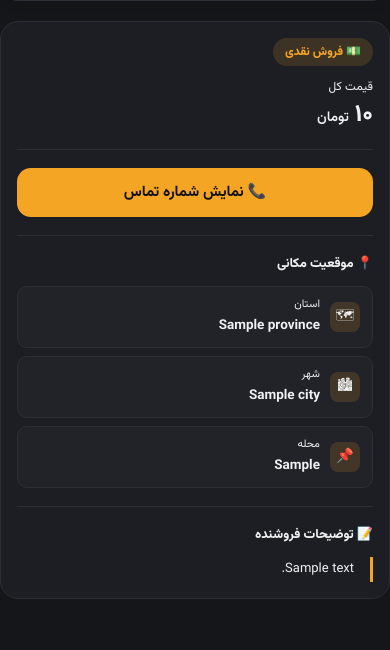
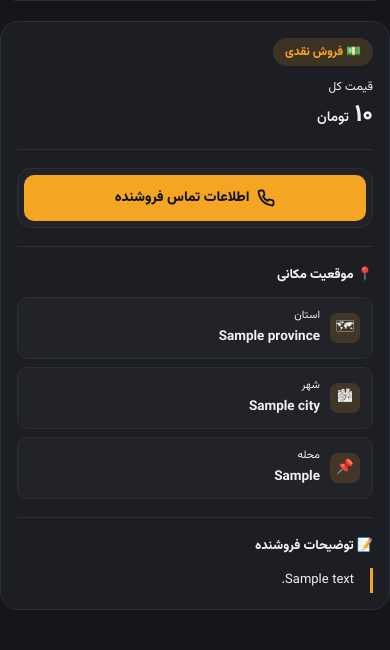
Before and after one commit to Amir-Pers/University-DB-Project, a Django app: page /advertisements/1/ in a window 390 px wide. Shown: the part 1299-1949 px from the top of the page. Run offline with Django 5.2, Linux system fonts and the light colour scheme; tables that the repository leaves empty hold one stand-in row (values such as "Sample post").

Commit message:
redesign contact section layout and remove legacy call hints

```diff
--- a/static/css/ad-detail.css
+++ b/static/css/ad-detail.css
@@ -35,7 +35,6 @@
   align-items: start;
 }
 
-/* اصلاح اولویت در نمایشگرهای کوچک (موبایل): باکس اصلی آگهی بالاتر قرار می‌گیرد */
 .ad-main-box {
   order: 1;
 }
@@ -160,13 +159,12 @@
   position: relative;
   border-radius: 18px;
   overflow: hidden;
-  background: #0d0d0d; /* پس‌زمینه تیره برای پر کردن فضای خالی عکس‌های غیر استاندارد */
+  background: #0d0d0d;
   display: flex;
   align-items: center;
   justify-content: center;
 }
 
-/* نمایش کامل عکس بدون هیچ‌گونه برش و کات شدن بالا/پایین */
 .detail-main-image img {
   max-width: 100%;
   max-height: 100%;
@@ -389,38 +387,68 @@
   margin-bottom: 12px;
 }
 
-.contact-btn {
+/* ================= ساختار جدید کارت تماس ================= */
+.seller-contact-card {
+  background: var(--card);
+  border: 1px solid var(--line);
+  border-radius: 14px;
+  padding: 6px;
+  overflow: hidden;
+  transition: border-color 0.25s;
+}
+
+.seller-contact-card:hover {
+  border-color: var(--amber);
+}
+
+.contact-action-btn {
   width: 100%;
-  padding: 13px;
+  padding: 12px 14px;
   border: none;
-  border-radius: 14px;
+  border-radius: 10px;
   background: var(--amber);
   color: #111;
-  font-size: 15px;
-  font-weight: 700;
+  font-size: 14px;
+  font-weight: 800;
   cursor: pointer;
-  transition: .25s;
+  display: flex;
+  align-items: center;
+  justify-content: center;
+  gap: 8px;
+  transition: all 0.25s ease;
 }
 
-.contact-btn:hover {
-  transform: translateY(-2px);
+.contact-action-btn .btn-icon {
+  display: flex;
+  align-items: center;
 }
 
-.phone-box {
+.contact-action-btn:hover {
+  background: #fbc02d;
+}
+
+.phone-display-box {
   display: none;
-  margin-top: 10px;
-  text-align: center;
-  padding: 12px;
-  border-radius: 14px;
-  background: var(--card);
-  border: 1px solid var(--line);
-  font-size: 19px;
-  font-weight: 700;
-  letter-spacing: 1px;
+  align-items: center;
+  justify-content: center;
+  padding: 12px 10px 8px 10px;
   text-decoration: none;
+}
+
+.seller-contact-card.revealed .phone-display-box {
+  display: flex;
+}
+
+.phone-num-val {
+  font-family: inherit;
+  font-size: 18px;
+  font-weight: 900;
   color: var(--amber);
+  letter-spacing: 2px;
   direction: ltr;
 }
+
+/* ======================================================== */
 
 .sidebar-location-list {
   display: flex;
@@ -490,7 +518,7 @@
 
 @media(max-width: 768px) {
   .detail-main-image {
-    height: 340px; /* افزایش ارتفاع کادر اصلی عکس در تبلت و موبایل */
+    height: 340px;
   }
   .ad-main-box,
   .ad-sidebar-card {
--- a/static/js/ad-detail.js
+++ b/static/js/ad-detail.js
@@ -1,17 +1,17 @@
 document.addEventListener("DOMContentLoaded", function() {
 
-  // مدیریت نمایش و پنهان‌سازی شماره تماس
   const btn = document.getElementById("showPhoneBtn");
-  const phone = document.getElementById("phoneBox");
+  const card = document.getElementById("sellerContactCard");
 
-  if (btn && phone) {
+  if (btn && card) {
     btn.addEventListener("click", function() {
-      if (phone.style.display === "none" || phone.style.display === "") {
-        phone.style.display = "block";
-        btn.textContent = "🙈 پنهان کردن شماره تماس";
+      card.classList.toggle("revealed");
+
+      const btnSpan = btn.querySelector("span");
+      if (card.classList.contains("revealed")) {
+        if (btnSpan) btnSpan.textContent = "بستن شماره تماس";
       } else {
-        phone.style.display = "none";
-        btn.textContent = "📞 نمایش شماره تماس";
+        if (btnSpan) btnSpan.textContent = "اطلاعات تماس فروشنده";
       }
     });
   }
--- a/templates/advertisements/ad_detail.html
+++ b/templates/advertisements/ad_detail.html
@@ -209,12 +209,19 @@
           {% endif %}
         </div>
 
-        <!-- تماس با فروشنده -->
+        <!-- ساختار جدید تماس با فروشنده -->
         <div class="sidebar-section">
-          <button class="contact-btn" id="showPhoneBtn">📞 نمایش شماره تماس</button>
-          <a href="tel:{{ ad.userid.phone }}" class="phone-box" id="phoneBox">
-            {{ ad.userid.phone }}
-          </a>
+          <div class="seller-contact-card" id="sellerContactCard">
+            <button class="contact-action-btn" id="showPhoneBtn">
+              <div class="btn-icon">
+                <svg width="18" height="18" viewBox="0 0 24 24" fill="none" stroke="currentColor" stroke-width="2.5"><path d="M22 16.92v3a2 2 0 0 1-2.18 2 19.79 19.79 0 0 1-8.63-3.07 19.5 19.5 0 0 1-6-6 19.79 19.79 0 0 1-3.07-8.67A2 2 0 0 1 4.11 2h3a2 2 0 0 1 2 1.72 12.84 12.84 0 0 0 .7 2.81 2 2 0 0 1-.45 2.11L8.09 9.91a16 16 0 0 0 6 6l1.27-1.27a2 2 0 0 1 2.11-.45 12.84 12.84 0 0 0 2.81.7A2 2 0 0 1 22 16.92z"/></svg>
+              </div>
+              <span>اطلاعات تماس فروشنده</span>
+            </button>
+            <a href="tel:{{ ad.userid.phone }}" class="phone-display-box" id="phoneBox">
+              <span class="phone-num-val">{{ ad.userid.phone }}</span>
+            </a>
+          </div>
         </div>
 
         <!-- موقعیت مکانی -->
```
